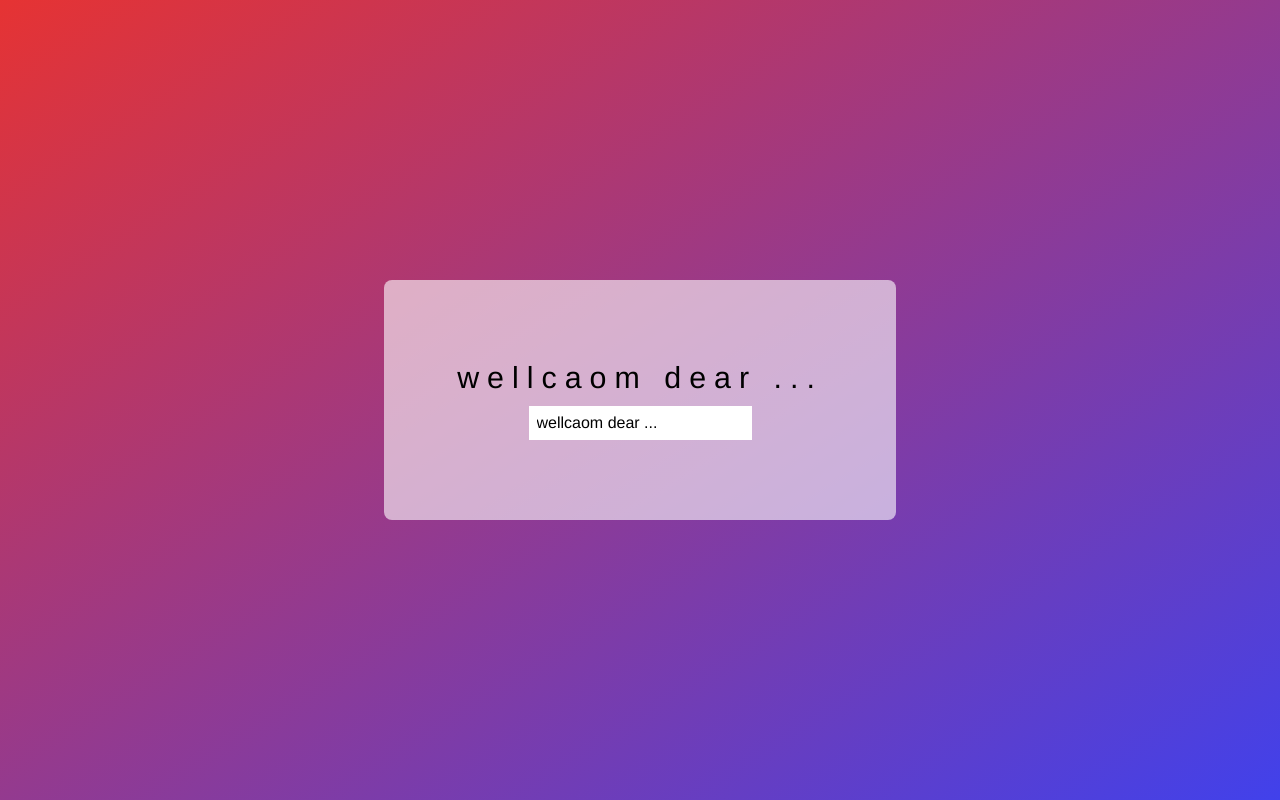
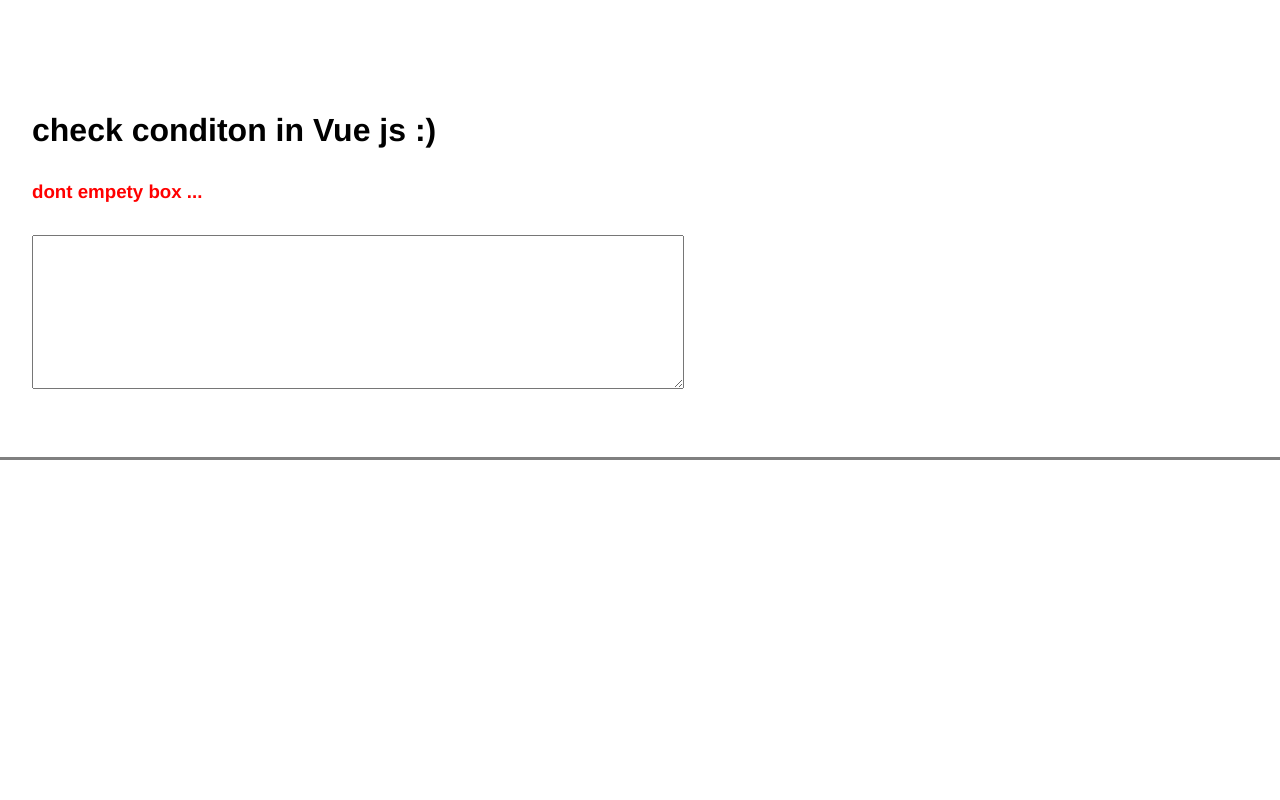
Before and after one commit to XxSharkDesertxX/vue.js_Prs, a plain HTML site: page index.html in a window 1280 px wide. Drawn offline with nearby package versions, Linux system fonts and the light colour scheme.

Commit message:
01_condition check

```diff
--- a/app.js
+++ b/app.js
@@ -1,6 +1,6 @@
 new Vue({
     el:"#app",
     data:{
-        somting:"wellcaom dear ...",
+        mes:""
     }
 });
--- a/index.html
+++ b/index.html
@@ -9,23 +9,28 @@
 </head>
 <body>
 
-   <main>
-    <div id="app">
-        <!-- tow way data bunding -->
-        <h1>{{somting}}</h1>
-        <input placeholder="text" v-model="somting" spellcheck="false" id="inputs">
-    </div>
+    <header id="app">
+        <h1>check conditon in Vue js :) </h1>
+
+        <h3 style="color: red; margin-top: 2rem;" v-show="!mes">
+            dont empety box ...
+        </h3>
+
+        <textarea cols="50" rows="5" v-model="mes"></textarea>
+
+        <button type="button" v-show="mes">
+            Click me pleace
+        </button>
+    </header>
 
 
-
-   </main>
-    <!-- <script src="https://cdn.jsdelivr.net/npm/vue@2.6.14/dist/vue.js"></script> -->
+    <script src="https://cdn.jsdelivr.net/npm/vue@2.6.14/dist/vue.js"></script>
 
     <script src="https://cdn.jsdelivr.net/npm/vue@2.6.14"></script>
 
-    <!-- <script type="module">
+    <script type="module">
         import Vue from 'https://cdn.jsdelivr.net/npm/vue@2.6.14/dist/vue.esm.browser.js'
-      </script> -->
+      </script>
     <script src="./app.js"></script>
 </body>
 </html>
--- a/style.css
+++ b/style.css
@@ -3,29 +3,22 @@
     font-family: 'Franklin Gothic Medium', 'Arial Narrow', Arial, sans-serif;
 }
 
-main{
-    height: 100vh;
-    display: flex; justify-content: center; align-items: center;
-    background: linear-gradient(to left top , rgb(65, 65, 235) , rgb(230, 51, 51));
-}
-#app{
-    width: 40%;
-    height: 30%;
-    border-radius: .5rem;
-    overflow: auto;
-    background-color: rgba(255, 255, 255,.6);
-    display: flex; justify-content: center ; align-items: center; flex-direction: column;
-}
-#app h1{
-    font-size: 1.9rem;
-    margin-bottom: .7rem;
-    font-weight: normal;
-    letter-spacing: .5rem;
+header{
+    height: auto;
+    padding: 2rem;
+    margin-top: 5rem;
+    border-bottom: 3px solid gray;
 }
 
-#app input{
-    outline: none;
-    border: none;
-    padding: .5rem;
-    font-size: 1rem;
+header textarea{
+    margin: 2rem 0;
+    padding: 1rem;
+    font-size: 1.3rem;
 }
+
+button{
+    outline: none; border: none;
+    padding: 1rem 2rem;
+    cursor: pointer;
+    margin-top: 2rem;
+}
```
